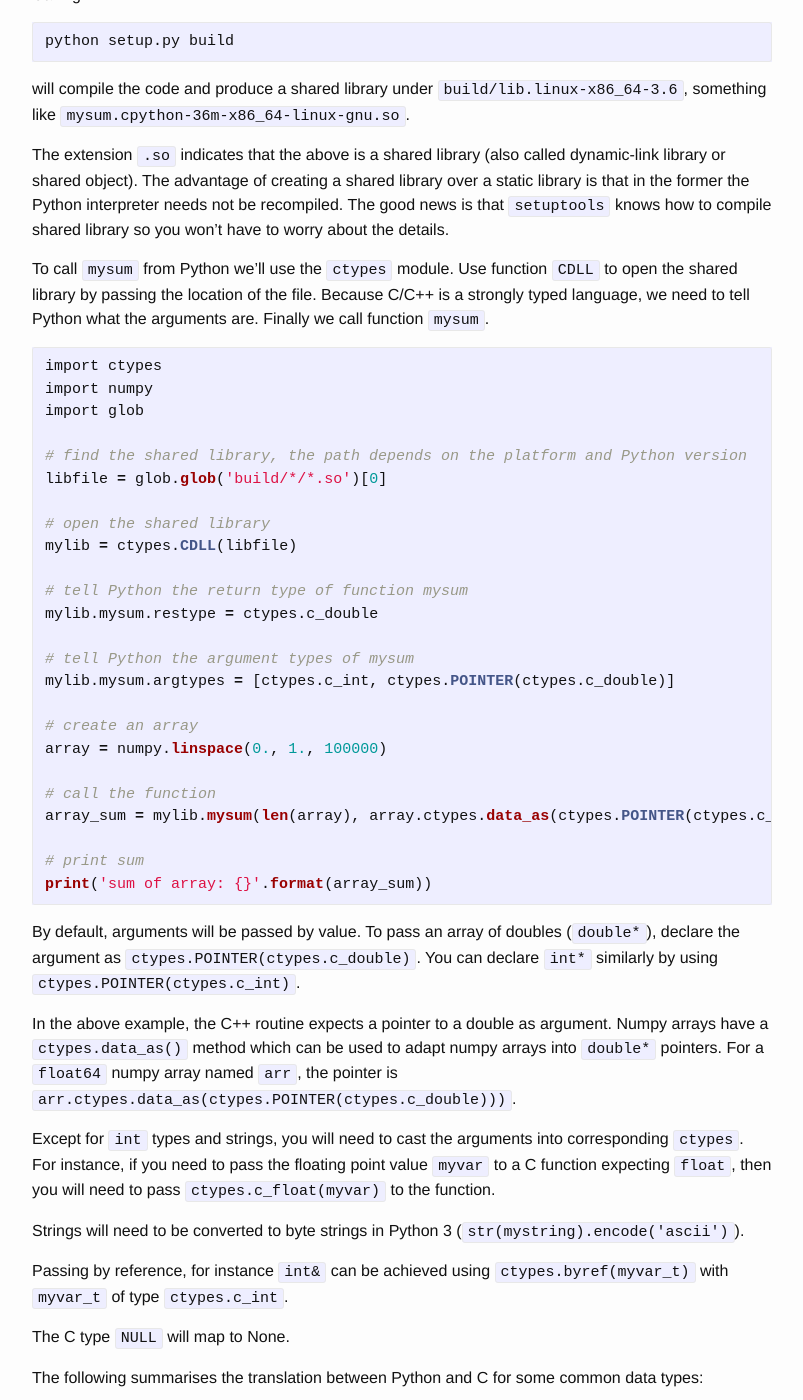
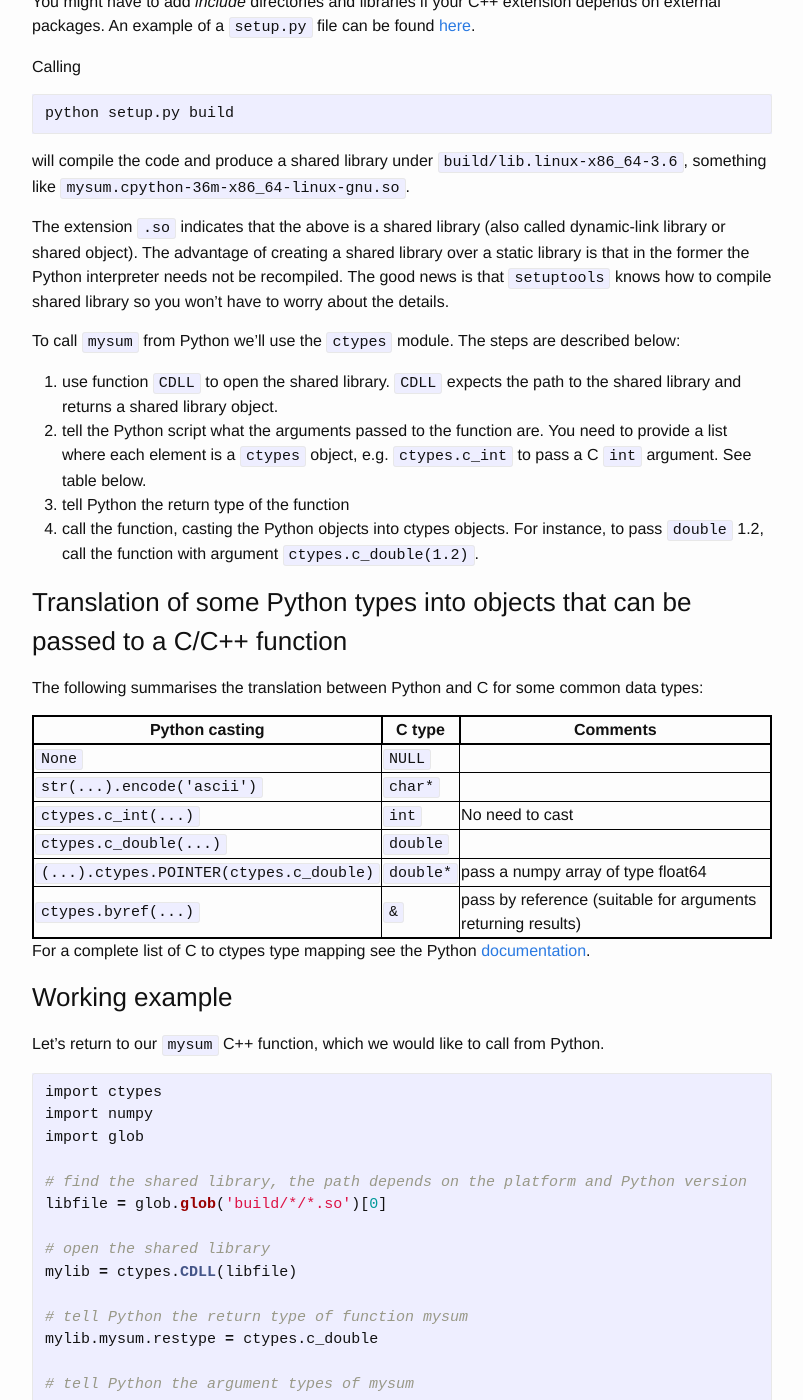
Before and after one commit to nesi/perf-training, a Jekyll site: the page built from _lessons/python-scatter/03b-ctypes.md, in a window 1280 px wide and 1400 px high, scrolled down 2188 px. Shown: the whole window, without its empty margins (238-1041 px from the left). Built offline with Jekyll 4.4.1, drawn with Linux system fonts in a browser that asks for light colours; some of the changed text lies outside the part shown.

Commit message:
~ re-arraging and breaking longer sections into smaller sections for clarity

````diff
--- a/_lessons/python-scatter/03b-ctypes.md
+++ b/_lessons/python-scatter/03b-ctypes.md
@@ -77,7 +77,33 @@ will compile the code and produce a shared library under `build/lib.linux-x86_64
 
 The extension `.so` indicates that the above is a shared library (also called dynamic-link library or shared object). The advantage of creating a shared library over a static library is that in the former the Python interpreter needs not be recompiled. The good news is that `setuptools` knows how to compile shared library so you won't have to worry about the details.
 
-To call  `mysum` from Python we'll use the `ctypes` module. Use function `CDLL` to open the shared library by passing the location of the file. Because C/C++ is a strongly typed language, we need to tell Python what the arguments are. Finally we call function `mysum`.
+To call  `mysum` from Python we'll use the `ctypes` module. The steps are described below:
+
+ 1. use function `CDLL` to open the shared library. `CDLL` expects the path to the shared library and returns a shared library object.
+ 2. tell the Python script what the arguments passed to the function are. You need to provide a list where each element is a `ctypes` object, e.g. `ctypes.c_int` to pass a C `int` argument. See table below.
+ 3. tell Python the return type of the function
+ 4. call the function, casting the Python objects into ctypes objects. For instance, to pass `double` 1.2, call the function with argument `ctypes.c_double(1.2)`.
+
+### Translation of some Python types into objects that can be passed to a C/C++ function
+
+The following summarises the translation between Python and C for some common data types:
+
+| Python casting                            | C type            | Comments                                      |
+|-------------------------------------------|-------------------|-----------------------------------------------|
+| `None`                                    | `NULL`            |                                               |
+| `str(...).encode('ascii')`                | `char*`           |                                               |
+| `ctypes.c_int(...)`                       | `int`             | No need to cast                               |
+| `ctypes.c_double(...)`                    | `double`          |                                               |
+| `(...).ctypes.POINTER(ctypes.c_double)`   | `double*`         | pass a numpy array of type float64            |
+| `ctypes.byref(...)`                       | `&`               | pass by reference (suitable for arguments returning results)                             |
+
+
+For a complete list of C to ctypes type mapping see the Python [documentation](https://docs.python.org/3/library/ctypes.html).
+
+
+### Working example
+
+Let's return to our `mysum` C++ function, which we would like to call from Python.
 ```python
 import ctypes
 import numpy
@@ -99,18 +125,18 @@ mylib.mysum.argtypes = [ctypes.c_int, ctypes.POINTER(ctypes.c_double)]
 array = numpy.linspace(0., 1., 100000)
 
 # call the function
-array_sum = mylib.mysum(len(array), array.ctypes.data_as(ctypes.POINTER(ctypes.c_double)))
+arrPtr = array.ctypes.data_as(ctypes.POINTER(ctypes.c_double))
+array_sum = mylib.mysum(len(array), arrPtr)
 
 # print sum
 print('sum of array: {}'.format(array_sum))
 ```
 
-By default, arguments will be passed by value. To pass an array of doubles (`double*`), declare the argument as `ctypes.POINTER(ctypes.c_double)`. You can declare `int*` similarly by using `ctypes.POINTER(ctypes.c_int)`.
+### Additional explanation
+
+By default, arguments are passed by value. To pass an array of doubles (`double*`), declare the argument as `ctypes.POINTER(ctypes.c_double)`. You can declare `int*` similarly by using `ctypes.POINTER(ctypes.c_int)`.
 
 In the above example, the C++ routine expects a pointer to a double as argument. Numpy arrays have a `ctypes.data_as()` method which can be used to adapt numpy arrays into `double*` pointers. For a `float64` numpy array named `arr`, the pointer is `arr.ctypes.data_as(ctypes.POINTER(ctypes.c_double)))`.
-
-Except for `int` types and strings, you will need to cast the arguments into corresponding `ctypes`.
-For instance, if you need to pass the floating point value `myvar` to a C function expecting `float`, then you will need to pass `ctypes.c_float(myvar)` to the function.
 
 Strings will need to be converted to byte strings in Python 3 (`str(mystring).encode('ascii')`).
 
@@ -118,19 +144,6 @@ Passing by reference, for instance `int&` can be achieved using `ctypes.byref(my
 
 The C type `NULL` will map to None.
 
-The following summarises the translation between Python and C for some common data types:
-
-| Python casting                            | C type            | Comments                                      |
-|-------------------------------------------|-------------------|-----------------------------------------------|
-| `None`                                    | `NULL`            |                                               |
-| `str(...).encode('ascii')`                | `char*`           |                                               |
-| `ctypes.c_int(...)`                       | `int`             | No need to cast                               |
-| `ctypes.c_double(...)`                    | `double`          |                                               |
-| `(...).ctypes.POINTER(ctypes.c_double)`   | `double*`         | pass a numpy array of type float64            |
-| `ctypes.byref(...)`                       | `&`               | pass by reference (suitable for arguments returning results)                             |
-
-
-For a complete list of C to ctypes type mapping see the Python [documentation](https://docs.python.org/3/library/ctypes.html).
 
 
 
````
